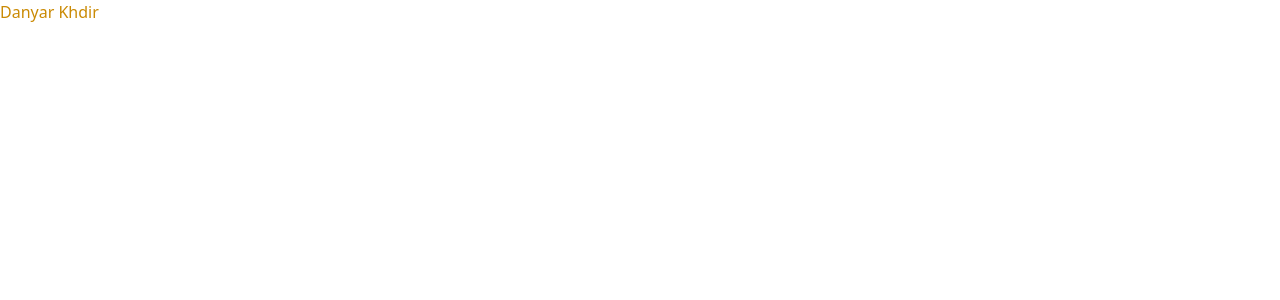
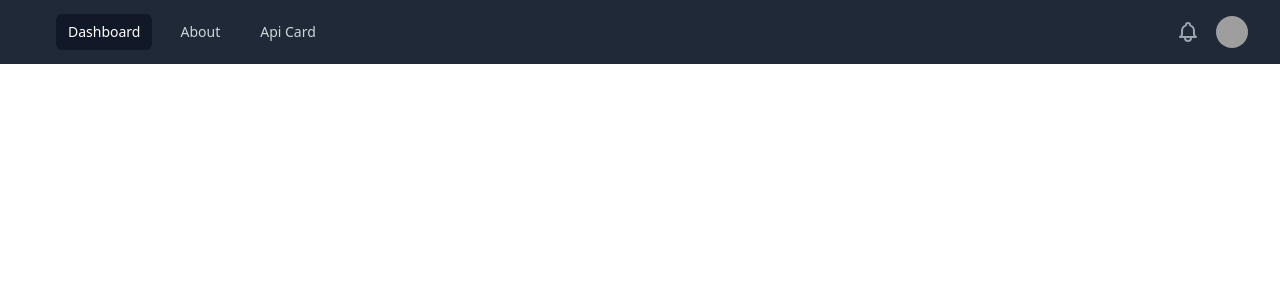
Before and after one commit to Danyarkhdir/api-fetch, a React (Create React App) app: page / in a window 1280 px wide. Shown: the top 300 px of the page. Built offline with nearby package versions, Linux system fonts and the light colour scheme; grey boxes are pictures that could not be loaded.

Commit message:
navbar added

```diff
--- a/package.json
+++ b/package.json
@@ -3,6 +3,8 @@
   "version": "0.1.0",
   "private": true,
   "dependencies": {
+    "@headlessui/react": "^1.6.6",
+    "@heroicons/react": "^1.0.6",
     "@testing-library/jest-dom": "^5.16.4",
     "@testing-library/react": "^13.3.0",
     "@testing-library/user-event": "^13.5.0",
--- a/src/App.js
+++ b/src/App.js
@@ -1,7 +1,11 @@
 import "./App.css";
-
+import NavBar from "./components/NavBar";
 function App() {
-  return <div className="text-yellow-600">Danyar Khdir</div>;
+  return (
+    <div>
+      <NavBar />
+    </div>
+  );
 }
 
 export default App;
--- /dev/null
+++ b/src/components/NavBar.js
@@ -0,0 +1,156 @@
+/* This example requires Tailwind CSS v2.0+ */
+import { Fragment } from "react";
+import { Disclosure, Menu, Transition } from "@headlessui/react";
+import { BellIcon, MenuIcon, XIcon } from "@heroicons/react/outline";
+
+const navigation = [
+  { name: "Dashboard", href: "#", current: true },
+  { name: "About", href: "#", current: false },
+  { name: "Api Card", href: "#", current: false },
+];
+
+function classNames(...classes) {
+  return classes.filter(Boolean).join(" ");
+}
+
+export default function NavBar() {
+  return (
+    <Disclosure as="nav" className="bg-gray-800">
+      {({ open }) => (
+        <>
+          <div className="max-w-7xl mx-auto px-2 sm:px-6 lg:px-8">
+            <div className="relative flex items-center justify-between h-16">
+              <div className="absolute inset-y-0 left-0 flex items-center sm:hidden">
+                {/* Mobile menu button*/}
+                <Disclosure.Button className="inline-flex items-center justify-center p-2 rounded-md text-gray-400 hover:text-white hover:bg-gray-700 focus:outline-none focus:ring-2 focus:ring-inset focus:ring-white">
+                  <span className="sr-only">Open main menu</span>
+                  {open ? (
+                    <XIcon className="block h-6 w-6" aria-hidden="true" />
+                  ) : (
+                    <MenuIcon className="block h-6 w-6" aria-hidden="true" />
+                  )}
+                </Disclosure.Button>
+              </div>
+              <div className="flex-1 flex items-center justify-center sm:items-stretch sm:justify-start">
+                <div className="hidden sm:block sm:ml-6">
+                  <div className="flex space-x-4">
+                    {navigation.map((item) => (
+                      <a
+                        key={item.name}
+                        href={item.href}
+                        className={classNames(
+                          item.current
+                            ? "bg-gray-900 text-white"
+                            : "text-gray-300 hover:bg-gray-700 hover:text-white",
+                          "px-3 py-2 rounded-md text-sm font-medium"
+                        )}
+                        aria-current={item.current ? "page" : undefined}
+                      >
+                        {item.name}
+                      </a>
+                    ))}
+                  </div>
+                </div>
+              </div>
+              <div className="absolute inset-y-0 right-0 flex items-center pr-2 sm:static sm:inset-auto sm:ml-6 sm:pr-0">
+                <button
+                  type="button"
+                  className="bg-gray-800 p-1 rounded-full text-gray-400 hover:text-white focus:outline-none focus:ring-2 focus:ring-offset-2 focus:ring-offset-gray-800 focus:ring-white"
+                >
+                  <span className="sr-only">View notifications</span>
+                  <BellIcon className="h-6 w-6" aria-hidden="true" />
+                </button>
+
+                {/* Profile dropdown */}
+                <Menu as="div" className="ml-3 relative">
+                  <div>
+                    <Menu.Button className="bg-gray-800 flex text-sm rounded-full focus:outline-none focus:ring-2 focus:ring-offset-2 focus:ring-offset-gray-800 focus:ring-white">
+                      <span className="sr-only">Open user menu</span>
+                      <img
+                        className="h-8 w-8 rounded-full"
+                        src="https://images.unsplash.com/photo-1472099645785-5658abf4ff4e?ixlib=rb-1.2.1&ixid=eyJhcHBfaWQiOjEyMDd9&auto=format&fit=facearea&facepad=2&w=256&h=256&q=80"
+                        alt=""
+                      />
+                    </Menu.Button>
+                  </div>
+                  <Transition
+                    as={Fragment}
+                    enter="transition ease-out duration-100"
+                    enterFrom="transform opacity-0 scale-95"
+                    enterTo="transform opacity-100 scale-100"
+                    leave="transition ease-in duration-75"
+                    leaveFrom="transform opacity-100 scale-100"
+                    leaveTo="transform opacity-0 scale-95"
+                  >
+                    <Menu.Items className="origin-top-right absolute right-0 mt-2 w-48 rounded-md shadow-lg py-1 bg-white ring-1 ring-black ring-opacity-5 focus:outline-none">
+                      <Menu.Item>
+                        {({ active }) => (
+                          <a
+                            href="#"
+                            className={classNames(
+                              active ? "bg-gray-100" : "",
+                              "block px-4 py-2 text-sm text-gray-700"
+                            )}
+                          >
+                            Your Profile
+                          </a>
+                        )}
+                      </Menu.Item>
+                      <Menu.Item>
+                        {({ active }) => (
+                          <a
+                            href="#"
+                            className={classNames(
+                              active ? "bg-gray-100" : "",
+                              "block px-4 py-2 text-sm text-gray-700"
+                            )}
+                          >
+                            Settings
+                          </a>
+                        )}
+                      </Menu.Item>
+                      <Menu.Item>
+                        {({ active }) => (
+                          <a
+                            href="#"
+                            className={classNames(
+                              active ? "bg-gray-100" : "",
+                              "block px-4 py-2 text-sm text-gray-700"
+                            )}
+                          >
+                            Sign out
+                          </a>
+                        )}
+                      </Menu.Item>
+                    </Menu.Items>
+                  </Transition>
+                </Menu>
+              </div>
+            </div>
+          </div>
+
+          <Disclosure.Panel className="sm:hidden">
+            <div className="px-2 pt-2 pb-3 space-y-1">
+              {navigation.map((item) => (
+                <Disclosure.Button
+                  key={item.name}
+                  as="a"
+                  href={item.href}
+                  className={classNames(
+                    item.current
+                      ? "bg-gray-900 text-white"
+                      : "text-gray-300 hover:bg-gray-700 hover:text-white",
+                    "block px-3 py-2 rounded-md text-base font-medium"
+                  )}
+                  aria-current={item.current ? "page" : undefined}
+                >
+                  {item.name}
+                </Disclosure.Button>
+              ))}
+            </div>
+          </Disclosure.Panel>
+        </>
+      )}
+    </Disclosure>
+  );
+}
```
Also changed, not shown: 1 other file (tests, documents, lock files or other folders).
